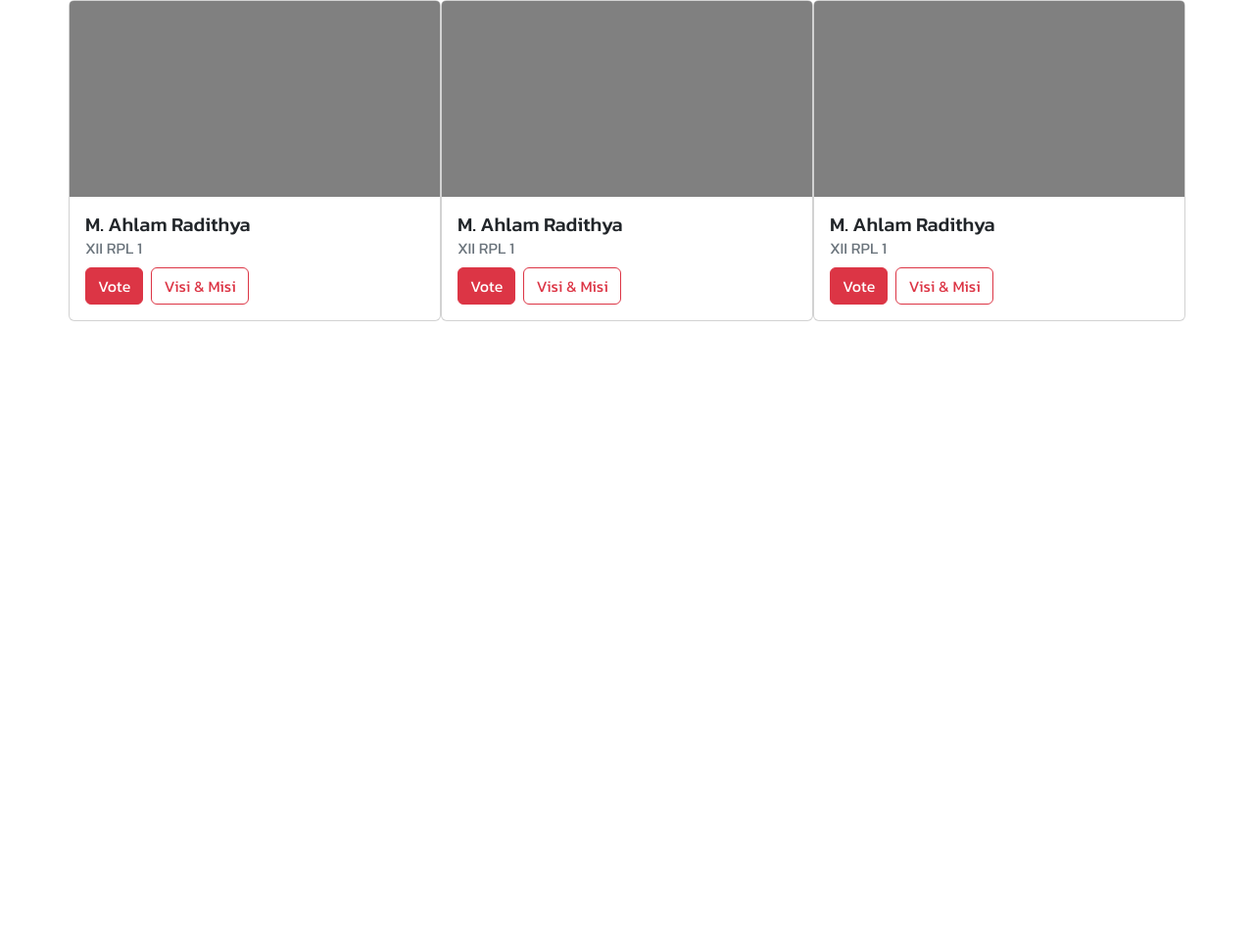
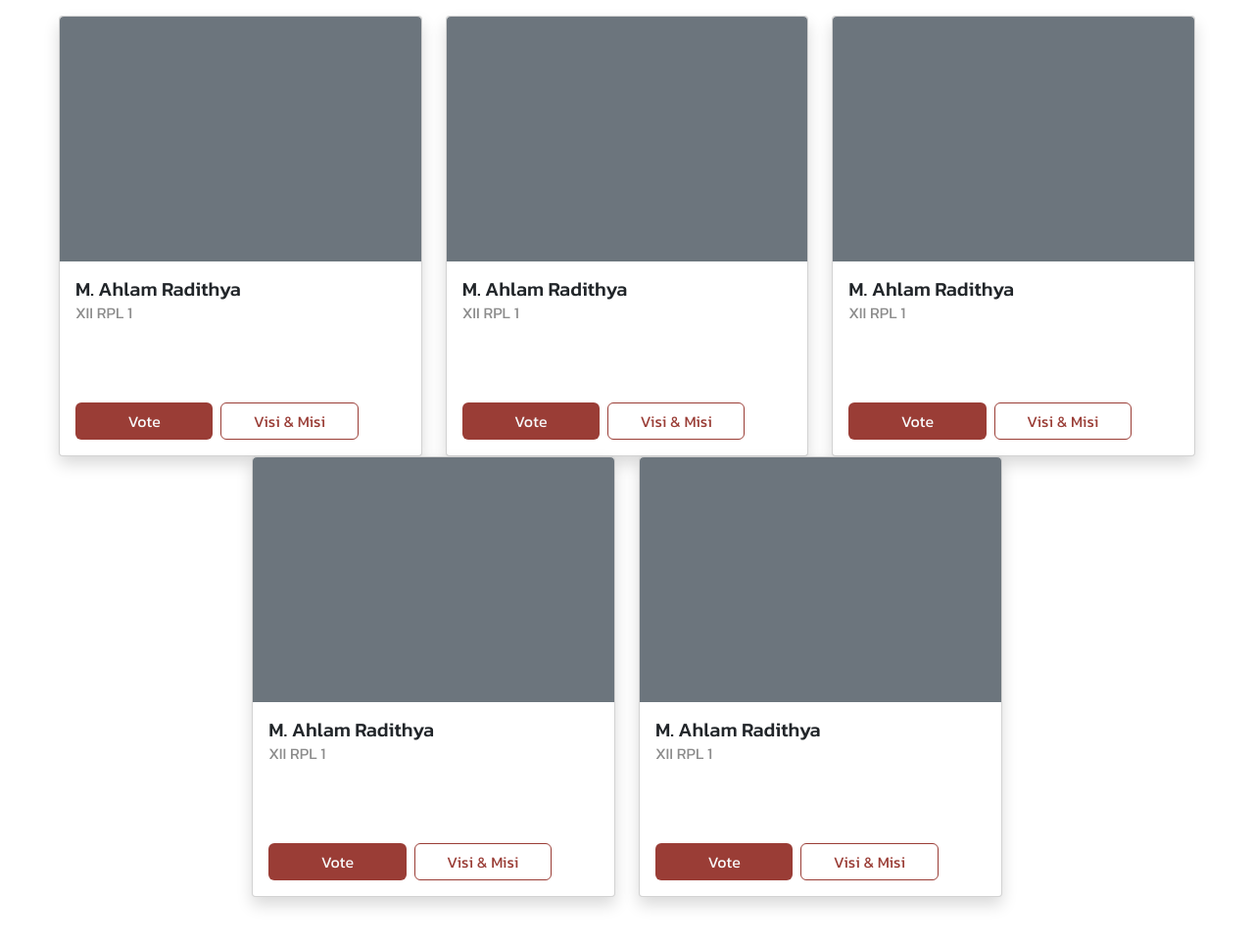
Before and after one commit to RaditAtalla/perintis, a PHP site: page /pages/vote.html in a window 1280 px wide. Shown: the part 208-1172 px from the top of the page at 98% size. Before the commit the page ends 536 px from the top, so only its background shows below. Run offline with PHP 8.4, Linux system fonts and the light colour scheme.

Commit message:
Page: progress on vote page, cards layout almost complete

```diff
--- a/css/global.css
+++ b/css/global.css
@@ -10,6 +10,12 @@
 .color-primary{
 	color: #9A3D36 !important;
 }
+.color-bg-primary{
+	background-color: #9A3D36 !important;
+}
+.color-border-primary{
+	border-color: #9A3D36 !important;
+}
 .logo-font{
 	font-family: 'josefin sans', Arial;
 }
--- a/pages/vote.html
+++ b/pages/vote.html
@@ -19,7 +19,7 @@
 				<img src="../img/osisskatel.png" alt="Logo OSIS" width="60px" />
 			</div>
 		</header>
-		<main>
+		<main class="pb-5">
 			<nav>
 				<div class="nav nav-tabs" id="nav-tab" role="tablist">
 					<button class="nav-link active fs-4" id="nav-home-tab" data-bs-toggle="tab" data-bs-target="#nav-home" type="button" role="tab" aria-controls="nav-home" aria-selected="true">Ketua</button>
@@ -32,41 +32,85 @@
 				</div>
 			</nav>
 			<div class="tab-content" id="nav-tabContent">
-				<div class="tab-pane fade show active rounded-1 container" id="nav-home" role="tabpanel" aria-labelledby="nav-home-tab" tabindex="0">
-					<div class="row">
-						<div class="card col p-0" style="width: 18rem">
-							<!-- <img src="..." class="card-img-top" alt="..."> -->
-							<div class="w-100 rounded-top-1" style="background-color: grey; height: 200px"></div>
+				<div class="tab-pane fade show active container-fluid" id="nav-home" role="tabpanel" aria-labelledby="nav-home-tab" tabindex="0">
+					<div class="row row-cols-3 justify-content-center mt-3">
+            <div class="col">
+              <div class="card p-0 rounded-1 shadow">
+                <!-- <img src="..." class="card-img-top" alt="..." /> -->
+                <div class="w-100 bg-secondary rounded-top-1" style="height: 250px;"></div>
                 <div class="card-body">
                   <h5 class="card-title m-0">M. Ahlam Radithya</h5>
-								<p class="card-title text-secondary">XII RPL 1</p>
-								<div class="d-flex gap-2">
-									<a href="#" class="btn btn-danger">Vote</a>
-									<a href="#" class="btn btn-outline-danger">Visi & Misi</a>
+                  <p class="card-text color-text-secondary" style="margin: 0 0 5em 0;">XII RPL 1</p>
+                  <div class="container-fluid">
+                    <div class="row row-cols-2 gap-2">
+                      <a href="#" class="btn color-bg-primary text-light col-5">Vote</a>
+                      <a href="#" class="btn color-border-primary color-primary col-5">Visi & Misi</a>
                     </div>
                   </div>
                 </div>
-						<div class="card col p-0" style="width: 18rem">
-							<!-- <img src="..." class="card-img-top" alt="..."> -->
-							<div class="w-100 rounded-top-1" style="background-color: grey; height: 200px"></div>
+              </div>
+            </div>
+            <div class="col">
+              <div class="card p-0 rounded-1 shadow">
+                <!-- <img src="..." class="card-img-top" alt="..." /> -->
+                <div class="w-100 bg-secondary rounded-top-1" style="height: 250px;"></div>
                 <div class="card-body">
                   <h5 class="card-title m-0">M. Ahlam Radithya</h5>
-								<p class="card-title text-secondary">XII RPL 1</p>
-								<div class="d-flex gap-2">
-									<a href="#" class="btn btn-danger">Vote</a>
-									<a href="#" class="btn btn-outline-danger">Visi & Misi</a>
+                  <p class="card-text color-text-secondary" style="margin: 0 0 5em 0;">XII RPL 1</p>
+                  <div class="container-fluid">
+                    <div class="row row-cols-2 gap-2">
+                      <a href="#" class="btn color-bg-primary text-light col-5">Vote</a>
+                      <a href="#" class="btn color-border-primary color-primary col-5">Visi & Misi</a>
                     </div>
                   </div>
                 </div>
-						<div class="card col p-0" style="width: 18rem">
-							<!-- <img src="..." class="card-img-top" alt="..."> -->
-							<div class="w-100 rounded-top-1" style="background-color: grey; height: 200px"></div>
+              </div>
+            </div>
+            <div class="col">
+              <div class="card p-0 rounded-1 shadow">
+                <!-- <img src="..." class="card-img-top" alt="..." /> -->
+                <div class="w-100 bg-secondary rounded-top-1" style="height: 250px;"></div>
                 <div class="card-body">
                   <h5 class="card-title m-0">M. Ahlam Radithya</h5>
-								<p class="card-title text-secondary">XII RPL 1</p>
-								<div class="d-flex gap-2">
-									<a href="#" class="btn btn-danger">Vote</a>
-									<a href="#" class="btn btn-outline-danger">Visi & Misi</a>
+                  <p class="card-text color-text-secondary" style="margin: 0 0 5em 0;">XII RPL 1</p>
+                  <div class="container-fluid">
+                    <div class="row row-cols-2 gap-2">
+                      <a href="#" class="btn color-bg-primary text-light col-5">Vote</a>
+                      <a href="#" class="btn color-border-primary color-primary col-5">Visi & Misi</a>
+                    </div>
+                  </div>
+                </div>
+              </div>
+            </div>
+            <div class="col">
+              <div class="card p-0 rounded-1 shadow">
+                <!-- <img src="..." class="card-img-top" alt="..." /> -->
+                <div class="w-100 bg-secondary rounded-top-1" style="height: 250px;"></div>
+                <div class="card-body">
+                  <h5 class="card-title m-0">M. Ahlam Radithya</h5>
+                  <p class="card-text color-text-secondary" style="margin: 0 0 5em 0;">XII RPL 1</p>
+                  <div class="container-fluid">
+                    <div class="row row-cols-2 gap-2">
+                      <a href="#" class="btn color-bg-primary text-light col-5">Vote</a>
+                      <a href="#" class="btn color-border-primary color-primary col-5">Visi & Misi</a>
+                    </div>
+                  </div>
+                </div>
+              </div>
+            </div>
+            <div class="col">
+              <div class="card p-0 rounded-1 shadow">
+                <!-- <img src="..." class="card-img-top" alt="..." /> -->
+                <div class="w-100 bg-secondary rounded-top-1" style="height: 250px;"></div>
+                <div class="card-body">
+                  <h5 class="card-title m-0">M. Ahlam Radithya</h5>
+                  <p class="card-text color-text-secondary" style="margin: 0 0 5em 0;">XII RPL 1</p>
+                  <div class="container-fluid">
+                    <div class="row row-cols-2 gap-2">
+                      <a href="#" class="btn color-bg-primary text-light col-5">Vote</a>
+                      <a href="#" class="btn color-border-primary color-primary col-5">Visi & Misi</a>
+                    </div>
+                  </div>
                 </div>
               </div>
             </div>
```
Lines whose indentation alone changed are shown as unchanged.
